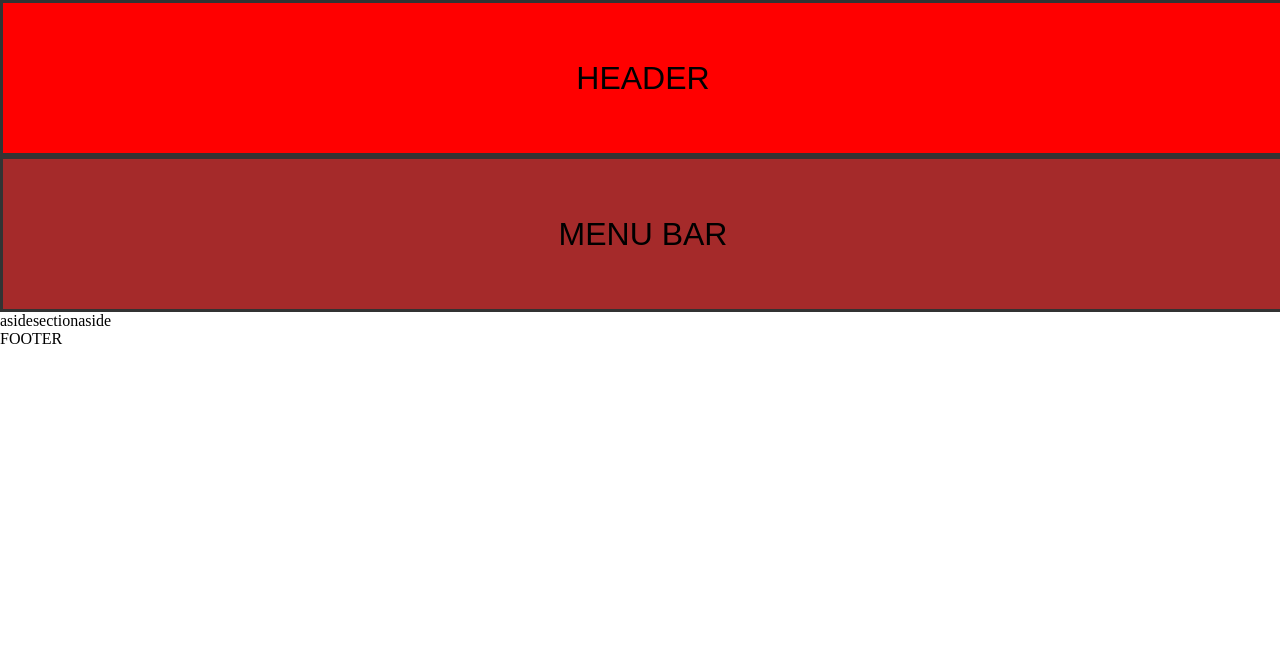
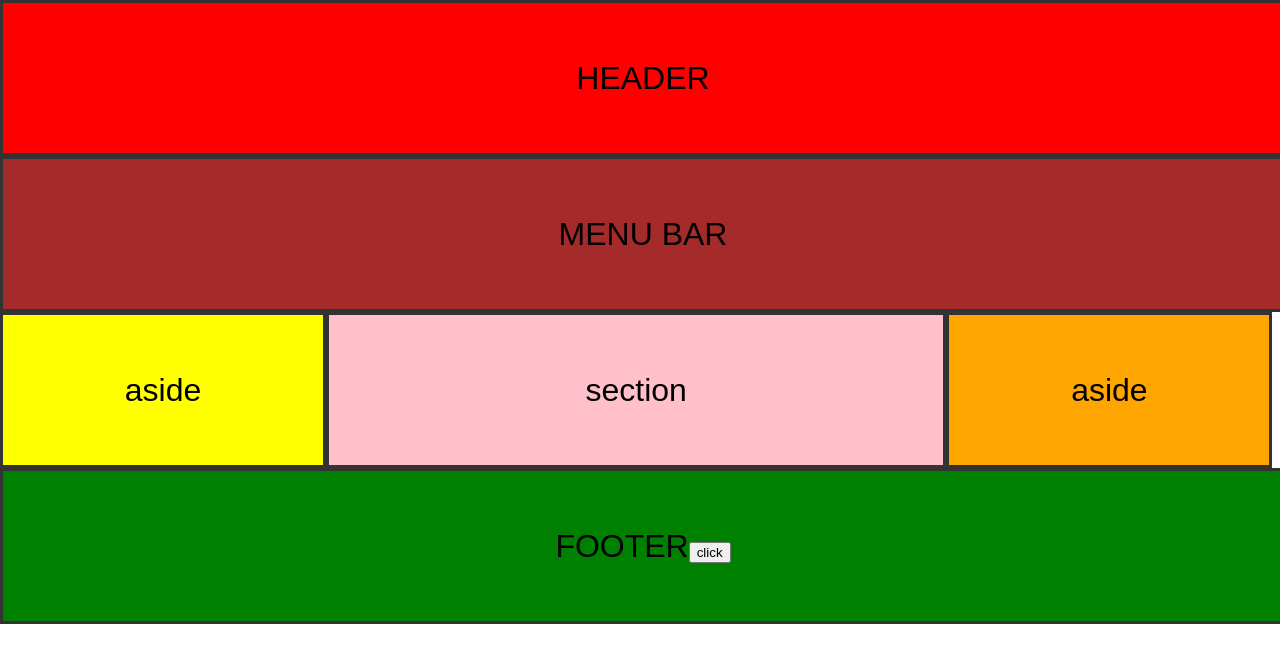
Before and after one commit to devu140199/02april24, a plain HTML site: page index7.html in a window 1280 px wide. Drawn offline with Linux system fonts and the light colour scheme.

Commit message:
full design by javacript no one code in html tag

```diff
--- a/index7.html
+++ b/index7.html
@@ -26,6 +26,10 @@
         let f = document.createElement('footer');
         //content inside div
         f.innerHTML = 'FOOTER';
+        //create an button tag
+        let bt = document.createElement('button');
+        //button value
+        bt.innerHTML = 'click';
 
 
         //appendChild use for header tag goes to inside body Element
@@ -35,6 +39,7 @@
         document.body.appendChild(a2);
         document.body.appendChild(a3);
         document.body.appendChild(f);
+        document.querySelector('footer').appendChild(bt);
 
 
         //body get margin 0px fix to margin
@@ -68,12 +73,56 @@
 
         //aside, section, aside all in inline block set
         let arr = document.querySelectorAll('aside');
-        console.log(arr);
         arr.forEach(function(currentValue, index, arr){
             arr[index].style.display = 'inline-block';
         })
         document.querySelector('section').style.display = 'inline-block';
 
+        //aside and section gives style
+        let aside1 = document.querySelector('.d_menu ~ aside');
+        aside1.style.width = "25%";
+        aside1.style.border = '3px solid #333';
+        aside1.style.height = '150px';
+        aside1.style.fontSize = '2rem';
+        aside1.style.fontFamily = 'arial';
+        aside1.style.textAlign = 'center';
+        aside1.style.lineHeight = '150px';
+        aside1.style.backgroundColor = 'yellow';
+
+        let sec = document.getElementsByTagName('section');
+        sec[0].style.width = '48%';
+        sec[0].style.border = '3px solid #333';
+        sec[0].style.height = '150px';
+        sec[0].style.fontSize = '2rem';
+        sec[0].style.fontFamily = 'arial';
+        sec[0].style.textAlign = 'center';
+        sec[0].style.lineHeight = '150px';
+        sec[0].style.backgroundColor = 'pink';
+
+        let aside2 = document.querySelector('section ~ aside');
+        // console.log(aside2);
+        aside2.style.width = '25%';
+        aside2.style.border = '3px solid #333';
+        aside2.style.height = '150px';
+        aside2.style.fontSize = '2rem';
+        aside2.style.fontFamily = 'arial';
+        aside2.style.textAlign = 'center';
+        aside2.style.lineHeight = '150px';
+        aside2.style.backgroundColor = 'orange';
+
+        //get pick footer tag and gives style
+
+        let fe = document.getElementsByTagName('footer');
+        fe[0].style.fontFamily = 'arial';
+        fe[0].style.border = '3px solid #333';
+        fe[0].style.width ='100%';
+        fe[0].style.height = '150px';
+        fe[0].style.fontSize = '2rem';
+        fe[0].style.textAlign = 'center';
+        fe[0].style.lineHeight = '150px';
+        fe[0].style.backgroundColor = 'green';
+
+
     </script>
 </body>
 </html>
```
